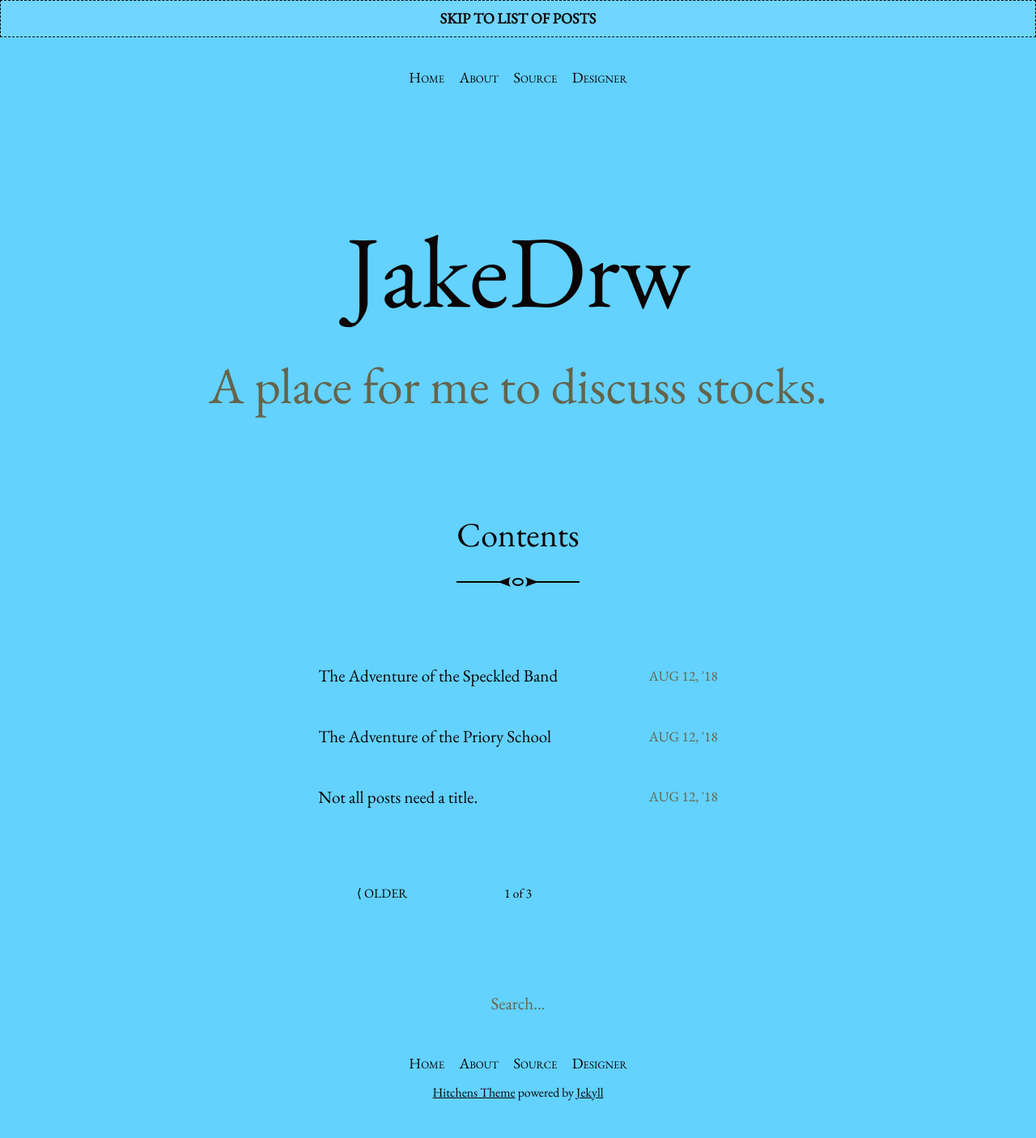
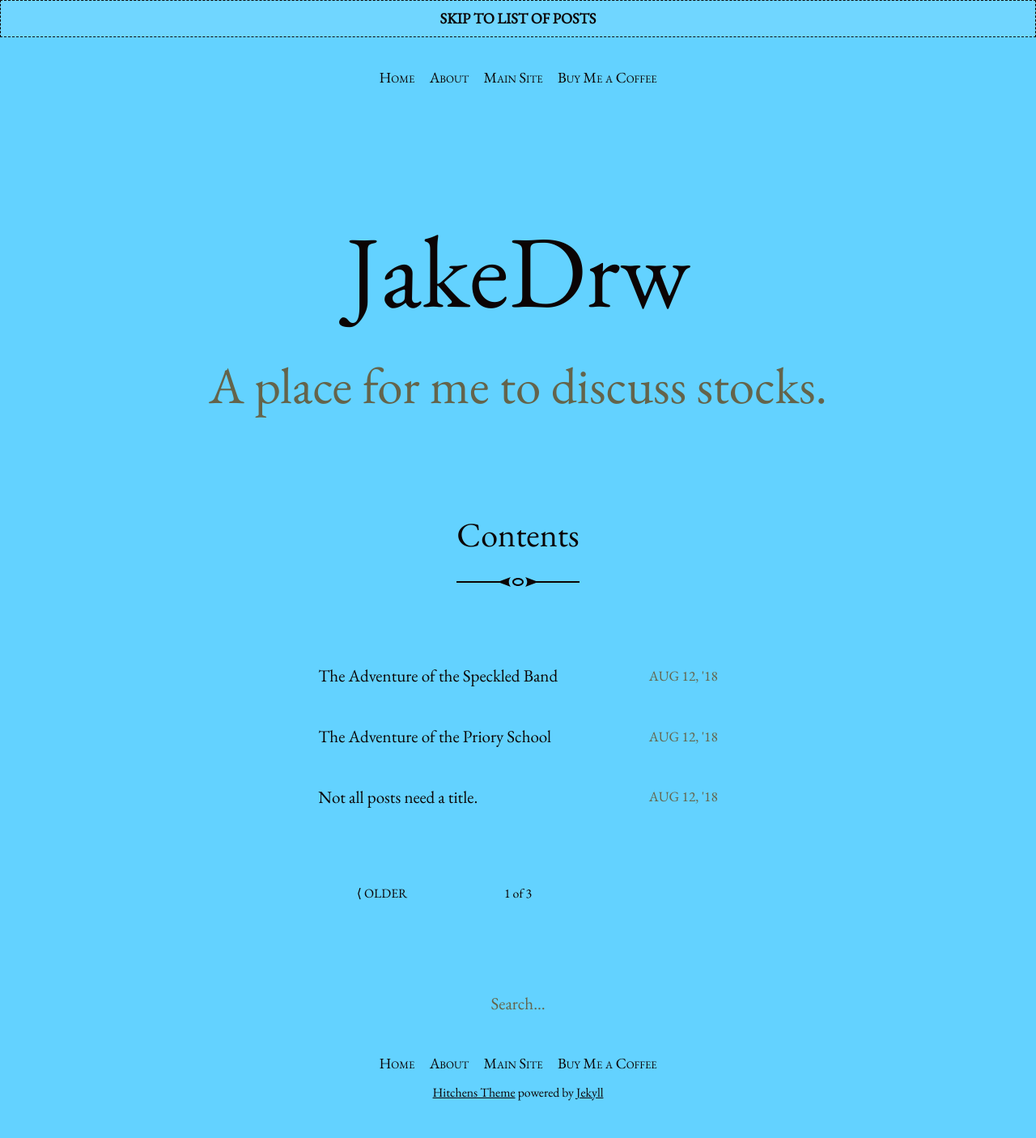
Before and after one commit to jakedrew/blog, a Jekyll site: the page built from index.html, in a window 1280 px wide. Shown: the whole page at 81% size. Built offline with Jekyll 4.4.1, drawn with Linux system fonts in a browser that asks for light colours; the list of posts is cut into pages by our own code.

Commit message:
Update menu.yml

```diff
--- a/_data/menu.yml
+++ b/_data/menu.yml
@@ -1,8 +1,8 @@
 - title: About
   url: /about.html
 
-- title: Source
-  url: https://github.com/patdryburgh/hitchens
+- title: Main Site
+  url: https://jakedrw.com
 
-- title: Designer
-  url: http://patdryburgh.com
+- title: Buy Me a Coffee
+  url: https://www.buymeacoffee.com/jakedrw
```
